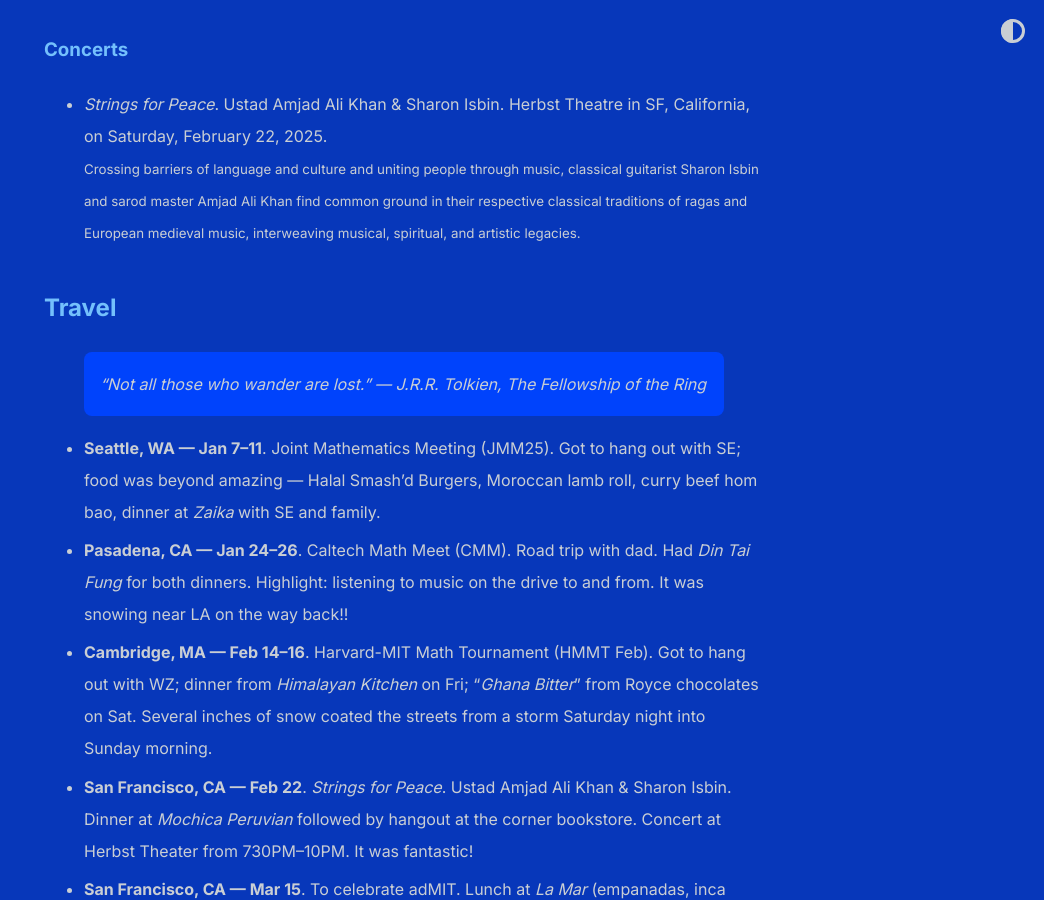
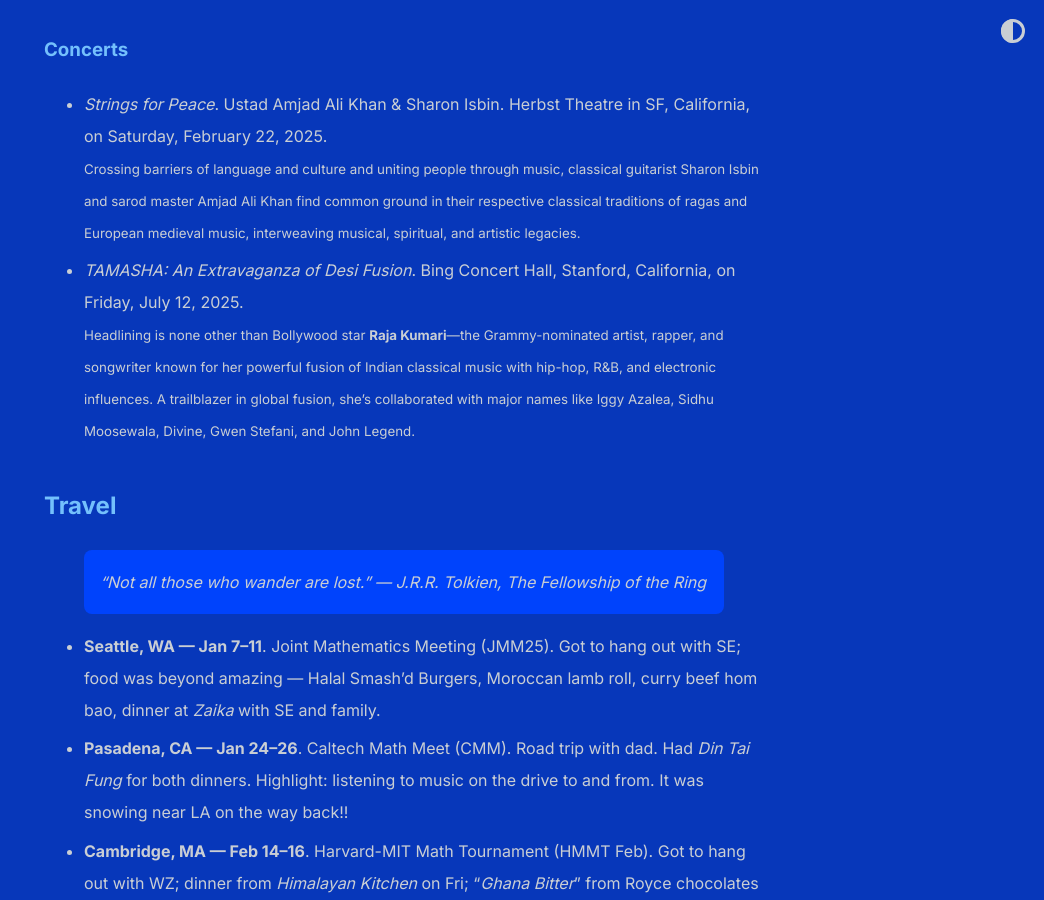
Before and after one commit to shihankanungo/shihankanungo.github.io, a Jekyll site: the page built from wrapped.md, in a window 1280 px wide and 900 px high, scrolled down 3854 px. Shown: the whole window, without its empty margins (236-1280 px from the left). Built offline with Jekyll 4.4.1, drawn with Linux system fonts in a browser that asks for light colours.

Commit message:
Update wrapped.md

```diff
--- a/wrapped.md
+++ b/wrapped.md
@@ -102,6 +102,7 @@
 ### Concerts
 
 - *Strings for Peace*. Ustad Amjad Ali Khan & Sharon Isbin. Herbst Theatre in SF, California, on Saturday, February 22, 2025. <br> <small>Crossing barriers of language and culture and uniting people through music, classical guitarist Sharon Isbin and sarod master Amjad Ali Khan find common ground in their respective classical traditions of ragas and European medieval music, interweaving musical, spiritual, and artistic legacies.</small>
+- *TAMASHA: An Extravaganza of Desi Fusion*. Bing Concert Hall, Stanford, California, on Friday, July 12, 2025. <br> <small>Headlining is none other than Bollywood star <b>Raja Kumari</b>&mdash;the Grammy-nominated artist, rapper, and songwriter known for her powerful fusion of Indian classical music with hip-hop, R&B, and electronic influences. A trailblazer in global fusion, she’s collaborated with major names like Iggy Azalea, Sidhu Moosewala, Divine, Gwen Stefani, and John Legend.</small>
 
 
 ## Travel
```
